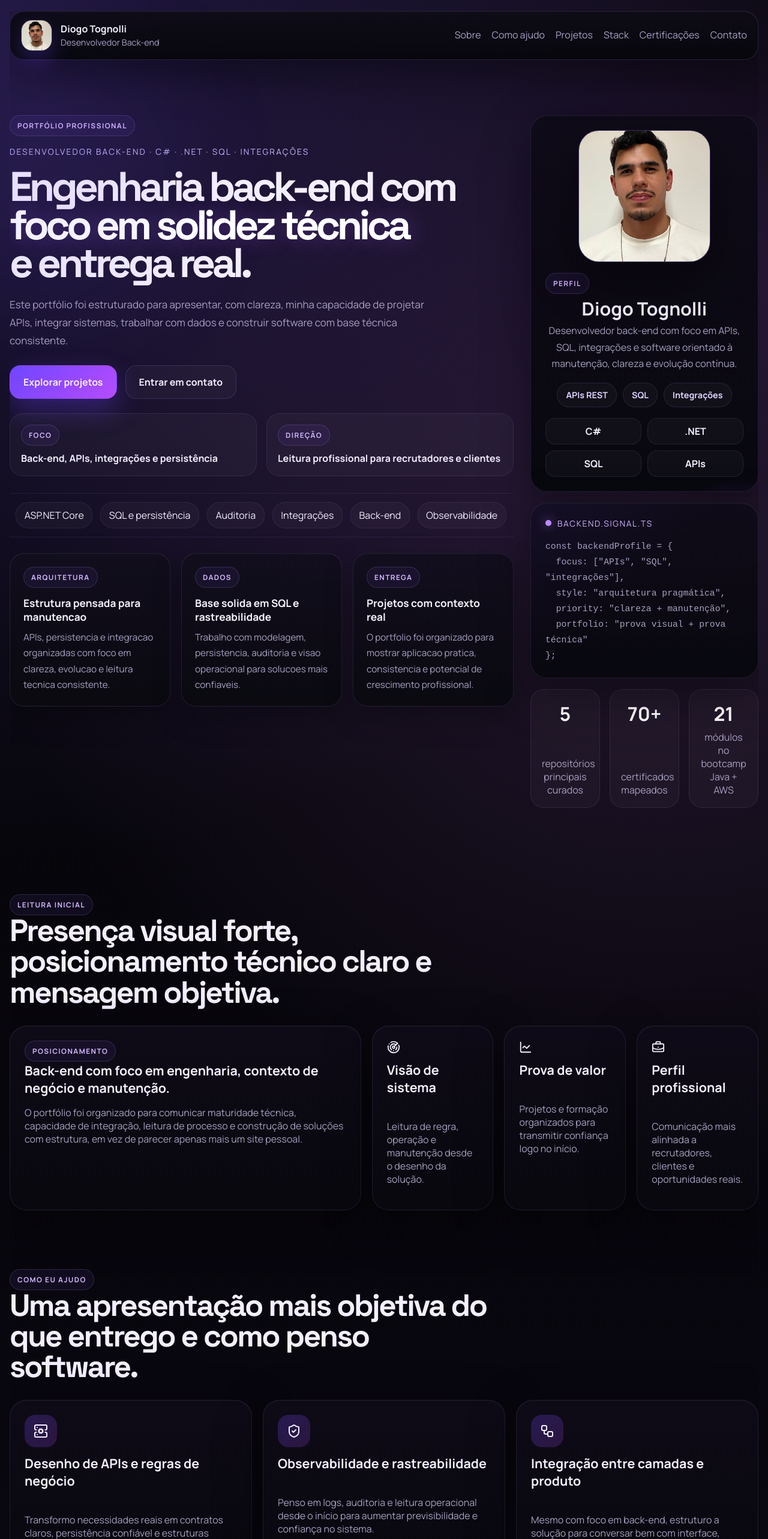
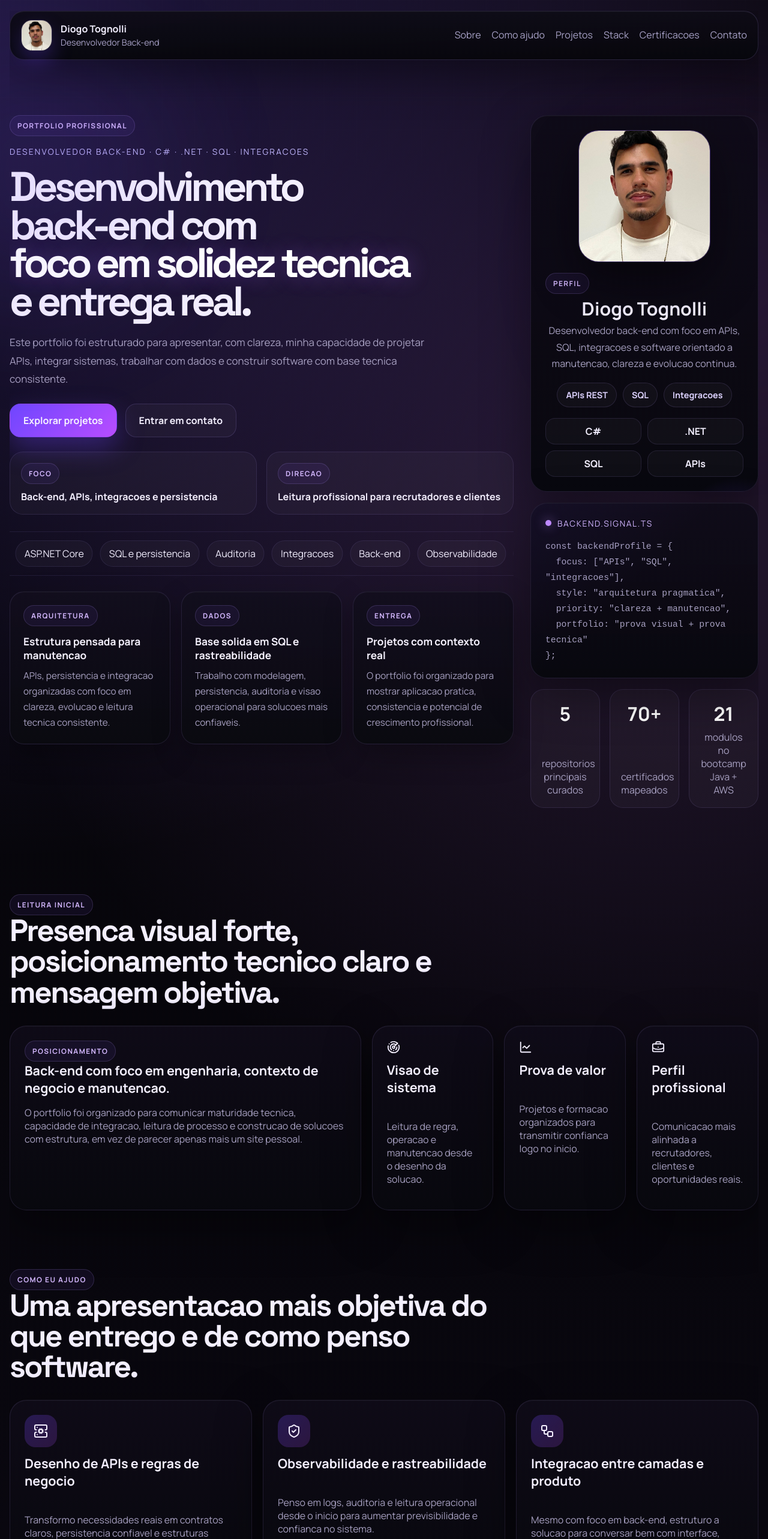
Before and after one commit to Tognolli0/Site, a React (Vite) app: page / in a window 1280 px wide. Shown: the top 2566 px of the page at 60% size. Built offline with nearby package versions, Linux system fonts and the light colour scheme.

Commit message:
fix: clean hero copy and normalize text encoding

```diff
--- a/src/App.tsx
+++ b/src/App.tsx
@@ -43,12 +43,12 @@ const projects: Project[] = [
     title: "AuditService.API",
     tag: "Observabilidade",
     description:
-      "API voltada à auditoria centralizada, rastreabilidade de eventos e leitura operacional entre diferentes sistemas.",
+      "API voltada a auditoria centralizada, rastreabilidade de eventos e leitura operacional entre diferentes sistemas.",
     stack: ["C#", ".NET", "Logs", "SQL"],
     impact: [
-      "Centraliza eventos com contexto de negócio",
-      "Fortalece a rastreabilidade entre fluxos críticos",
-      "Reforça seu posicionamento em back-end",
+      "Centraliza eventos com contexto de negocio",
+      "Fortalece a rastreabilidade entre fluxos criticos",
+      "Reforca seu posicionamento em back-end",
     ],
     href: "https://github.com/Tognolli0/AuditService.API",
   },
@@ -56,38 +56,38 @@ const projects: Project[] = [
     title: "FormularioSetec",
     tag: "Caso real",
     description:
-      "Sistema para logística de viagens com API em ASP.NET Core, persistência estruturada e interface conectada ao processo.",
+      "Sistema para logistica de viagens com API em ASP.NET Core, persistencia estruturada e interface conectada ao processo.",
     stack: ["ASP.NET Core", "React", "PostgreSQL"],
     impact: [
-      "Apresenta um cenário de uso concreto",
+      "Apresenta um cenario de uso concreto",
       "Conecta API, dados e interface com clareza",
       "Passa imagem de entrega completa e consistente",
     ],
     href: "https://github.com/Tognolli0/FormularioSetec",
   },
   {
-    title: "Dashboard Gestão Casal React",
+    title: "Dashboard Gestao Casal React",
     tag: "Produto",
     description:
-      "Aplicação com dashboard, OCR e arquitetura full stack pensada para demonstrar visão de produto e evolução técnica.",
+      "Aplicacao com dashboard, OCR e arquitetura full stack pensada para demonstrar visao de produto e evolucao tecnica.",
     stack: ["React", "ASP.NET Core", "OCR"],
     impact: [
       "Une produto e engenharia em uma mesma entrega",
-      "Adiciona OCR como diferencial técnico",
-      "Amplia o apelo visual e funcional do portfólio",
+      "Adiciona OCR como diferencial tecnico",
+      "Amplia o apelo visual e funcional do portfolio",
     ],
     href: "https://github.com/Tognolli0/Dashboard_Gestao_Casal_React",
   },
   {
     title: "Dashboard Interativo",
-    tag: "Visualização",
+    tag: "Visualizacao",
     description:
-      "Dashboard em Blazor Server com indicadores, leitura visual clara e base para integração em contexto corporativo.",
+      "Dashboard em Blazor Server com indicadores, leitura visual clara e base para integracao em contexto corporativo.",
     stack: ["Blazor", ".NET", "Dashboards"],
     impact: [
       "Mostra variedade sem perder o foco principal",
       "Evidencia capacidade de leitura de indicadores",
-      "Torna o portfólio mais completo e estratégico",
+      "Torna o portfolio mais completo e estrategico",
     ],
     href: "https://github.com/Tognolli0/Dashboard_Interativo",
   },
@@ -98,28 +98,28 @@ const certificateTracks: CertificateTrack[] = [
     title: "Back-end e APIs",
     issuer: "Bradesco + Bootcamp CI&T",
     summary:
-      "Formação em C#, Java, Swagger, tratamento de exceções, orientação a objetos e fundamentos para serviços e APIs.",
+      "Formacao em C#, Java, Swagger, tratamento de excecoes, orientacao a objetos e fundamentos para servicos e APIs.",
     focus: ["C#", "Java", "Swagger", "OOP"],
   },
   {
-    title: "Dados e persistência",
+    title: "Dados e persistencia",
     issuer: "IFRS + Bradesco + AWS",
     summary:
-      "Base em banco de dados, administração, armazenamento, SQL e estruturação de persistência aplicada.",
-    focus: ["SQL", "Persistência", "Administração", "Armazenamento"],
+      "Base em banco de dados, administracao, armazenamento, SQL e estruturacao de persistencia aplicada.",
+    focus: ["SQL", "Persistencia", "Administracao", "Armazenamento"],
   },
   {
     title: "Cloud e infraestrutura",
     issuer: "AWS + SENAI",
     summary:
-      "Fundamentos de nuvem, redes, segurança, monitoramento e infraestrutura para software moderno.",
-    focus: ["Cloud", "Redes", "Segurança", "Monitoramento"],
+      "Fundamentos de nuvem, redes, seguranca, monitoramento e infraestrutura para software moderno.",
+    focus: ["Cloud", "Redes", "Seguranca", "Monitoramento"],
   },
   {
-    title: "Formação complementar",
+    title: "Formacao complementar",
     issuer: "FIAP + SENAI + Udemy",
     summary:
-      "Trilhas em JavaScript, Python, blockchain, LGPD e outras frentes que ampliam repertório técnico e visão de mercado.",
+      "Trilhas em JavaScript, Python, blockchain, LGPD e outras frentes que ampliam repertorio tecnico e visao de mercado.",
     focus: ["JavaScript", "Python", "Blockchain", "LGPD"],
   },
 ];
@@ -127,33 +127,33 @@ const certificateTracks: CertificateTrack[] = [
 const services: Service[] = [
   {
     icon: ServerCog,
-    title: "Desenho de APIs e regras de negócio",
+    title: "Desenho de APIs e regras de negocio",
     description:
-      "Transformo necessidades reais em contratos claros, persistência confiável e estruturas prontas para manutenção e evolução.",
+      "Transformo necessidades reais em contratos claros, persistencia confiavel e estruturas prontas para manutencao e evolucao.",
   },
   {
     icon: ShieldCheck,
     title: "Observabilidade e rastreabilidade",
     description:
-      "Penso em logs, auditoria e leitura operacional desde o início para aumentar previsibilidade e confiança no sistema.",
+      "Penso em logs, auditoria e leitura operacional desde o inicio para aumentar previsibilidade e confianca no sistema.",
   },
   {
     icon: Workflow,
-    title: "Integração entre camadas e produto",
+    title: "Integracao entre camadas e produto",
     description:
-      "Mesmo com foco em back-end, estruturo a solução para conversar bem com interface, processo e objetivos de negócio.",
+      "Mesmo com foco em back-end, estruturo a solucao para conversar bem com interface, processo e objetivos de negocio.",
   },
 ];
 
 const stackGroups = [
   {
     icon: BrainCircuit,
-    title: "Núcleo back-end",
+    title: "Nucleo back-end",
     items: ["C#", ".NET", "ASP.NET Core", "Dapper", "Entity Framework"],
   },
   {
     icon: Database,
-    title: "Dados e persistência",
+    title: "Dados e persistencia",
     items: ["SQL Server", "PostgreSQL", "SQLite", "Modelagem", "Auditoria"],
   },
   {
@@ -166,15 +166,15 @@ const stackGroups = [
 const timeline = [
   {
     title: "Posicionamento",
-    body: "Desenvolvedor back-end com foco em APIs, SQL, integrações e consistência técnica.",
+    body: "Desenvolvedor back-end com foco em APIs, SQL, integracoes e consistencia tecnica.",
   },
   {
     title: "Entrega",
-    body: "Projetos curados para demonstrar aplicação prática, organização e qualidade de construção.",
+    body: "Projetos curados para demonstrar aplicacao pratica, organizacao e qualidade de construcao.",
   },
   {
-    title: "Formação",
-    body: "Evolução contínua em cloud, dados, C#, Java, web e fundamentos sólidos de software.",
+    title: "Formacao",
+    body: "Evolucao continua em cloud, dados, C#, Java, web e fundamentos solidos de software.",
   },
 ];
 
@@ -211,7 +211,7 @@ function App() {
           <a href="#servicos">Como ajudo</a>
           <a href="#projetos">Projetos</a>
           <a href="#stack">Stack</a>
-          <a href="#certificacoes">Certificações</a>
+          <a href="#certificacoes">Certificacoes</a>
           <a href="#contato">Contato</a>
         </nav>
       </header>
@@ -219,16 +219,16 @@ function App() {
       <main>
         <section className="hero">
           <div className="hero-copy">
-            <span className="section-kicker">Portfólio profissional</span>
-            <p className="hero-intro">desenvolvedor back-end · c# · .net · sql · integrações</p>
+            <span className="section-kicker">Portfolio profissional</span>
+            <p className="hero-intro">desenvolvedor back-end · c# · .net · sql · integracoes</p>
             <h1>
-              Engenharia back-end com{" "}
-              <span>foco em solidez técnica</span> e entrega real.
+              Desenvolvimento back-end com{" "}
+              <span>foco em solidez tecnica</span> e entrega real.
             </h1>
             <p className="hero-text">
-              Este portfólio foi estruturado para apresentar, com clareza, minha
+              Este portfolio foi estruturado para apresentar, com clareza, minha
               capacidade de projetar APIs, integrar sistemas, trabalhar com dados
-              e construir software com base técnica consistente.
+              e construir software com base tecnica consistente.
             </p>
 
             <div className="hero-actions">
@@ -243,10 +243,10 @@ function App() {
             <div className="hero-points">
               <article>
                 <span className="mini-heading">Foco</span>
-                <strong>Back-end, APIs, integrações e persistência</strong>
+                <strong>Back-end, APIs, integracoes e persistencia</strong>
               </article>
               <article>
-                <span className="mini-heading">Direção</span>
+                <span className="mini-heading">Direcao</span>
                 <strong>Leitura profissional para recrutadores e clientes</strong>
               </article>
             </div>
@@ -255,9 +255,9 @@ function App() {
               <div className="hero-marquee-track">
                 <span>APIs REST</span>
                 <span>ASP.NET Core</span>
-                <span>SQL e persistência</span>
+                <span>SQL e persistencia</span>
                 <span>Auditoria</span>
-                <span>Integrações</span>
+                <span>Integracoes</span>
                 <span>Back-end</span>
                 <span>Observabilidade</span>
                 <span>Dashboards</span>
@@ -310,13 +310,13 @@ function App() {
                 <span className="card-label">Perfil</span>
                 <h3>Diogo Tognolli</h3>
                 <p>
-                  Desenvolvedor back-end com foco em APIs, SQL, integrações e software
-                  orientado à manutenção, clareza e evolução contínua.
+                  Desenvolvedor back-end com foco em APIs, SQL, integracoes e software
+                  orientado a manutencao, clareza e evolucao continua.
                 </p>
                 <div className="profile-quick-notes">
                   <span>APIs REST</span>
                   <span>SQL</span>
-                  <span>Integrações</span>
+                  <span>Integracoes</span>
                 </div>
               </div>
 
@@ -336,10 +336,10 @@ function App() {
                 </div>
                 <pre>
                   <code>{`const backendProfile = {
-  focus: ["APIs", "SQL", "integrações"],
-  style: "arquitetura pragmática",
-  priority: "clareza + manutenção",
-  portfolio: "prova visual + prova técnica"
+  focus: ["APIs", "SQL", "integracoes"],
+  style: "arquitetura pragmatica",
+  priority: "clareza + manutencao",
+  portfolio: "prova visual + prova tecnica"
 };`}</code>
                 </pre>
               </article>
@@ -347,7 +347,7 @@ function App() {
               <div className="hero-metrics">
                 <article>
                   <strong>5</strong>
-                  <span>repositórios principais curados</span>
+                  <span>repositorios principais curados</span>
                 </article>
                 <article>
                   <strong>70+</strong>
@@ -355,7 +355,7 @@ function App() {
                 </article>
                 <article>
                   <strong>21</strong>
-                  <span>módulos no bootcamp Java + AWS</span>
+                  <span>modulos no bootcamp Java + AWS</span>
                 </article>
               </div>
             </div>
@@ -365,35 +365,35 @@ function App() {
         <section className="content-grid" id="sobre">
           <div className="section-heading">
             <span className="section-kicker">Leitura inicial</span>
-            <h2>Presença visual forte, posicionamento técnico claro e mensagem objetiva.</h2>
+            <h2>Presenca visual forte, posicionamento tecnico claro e mensagem objetiva.</h2>
           </div>
 
           <div className="signal-layout">
             <article className="about-spotlight">
               <span className="card-label">Posicionamento</span>
-              <h3>Back-end com foco em engenharia, contexto de negócio e manutenção.</h3>
+              <h3>Back-end com foco em engenharia, contexto de negocio e manutencao.</h3>
               <p>
-                O portfólio foi organizado para comunicar maturidade técnica,
-                capacidade de integração, leitura de processo e construção de
-                soluções com estrutura, em vez de parecer apenas mais um site pessoal.
+                O portfolio foi organizado para comunicar maturidade tecnica,
+                capacidade de integracao, leitura de processo e construcao de
+                solucoes com estrutura, em vez de parecer apenas mais um site pessoal.
               </p>
             </article>
 
             <div className="signal-cards">
               <article className="feature-card">
                 <Radar size={22} />
-                <h3>Visão de sistema</h3>
-                <p>Leitura de regra, operação e manutenção desde o desenho da solução.</p>
+                <h3>Visao de sistema</h3>
+                <p>Leitura de regra, operacao e manutencao desde o desenho da solucao.</p>
               </article>
               <article className="feature-card">
                 <LineChart size={22} />
                 <h3>Prova de valor</h3>
-                <p>Projetos e formação organizados para transmitir confiança logo no início.</p>
+                <p>Projetos e formacao organizados para transmitir confianca logo no inicio.</p>
               </article>
               <article className="feature-card">
                 <BriefcaseBusiness size={22} />
                 <h3>Perfil profissional</h3>
-                <p>Comunicação mais alinhada a recrutadores, clientes e oportunidades reais.</p>
+                <p>Comunicacao mais alinhada a recrutadores, clientes e oportunidades reais.</p>
               </article>
             </div>
           </div>
@@ -402,7 +402,7 @@ function App() {
         <section className="content-grid" id="servicos">
           <div className="section-heading">
             <span className="section-kicker">Como eu ajudo</span>
-            <h2>Uma apresentação mais objetiva do que entrego e como penso software.</h2>
+            <h2>Uma apresentacao mais objetiva do que entrego e de como penso software.</h2>
           </div>
 
           <div className="service-grid">
@@ -425,7 +425,7 @@ function App() {
         <section className="content-grid" id="projetos">
           <div className="section-heading">
             <span className="section-kicker">Projetos em destaque</span>
-            <h2>Casos selecionados para demonstrar capacidade técnica e aplicação prática.</h2>
+            <h2>Casos selecionados para demonstrar capacidade tecnica e aplicacao pratica.</h2>
           </div>
 
           <div className="project-lab">
@@ -487,7 +487,7 @@ function App() {
         <section className="content-grid" id="stack">
           <div className="section-heading">
             <span className="section-kicker">Stack</span>
-            <h2>Tecnologias apresentadas como mapa de atuação e profundidade técnica.</h2>
+            <h2>Tecnologias apresentadas como mapa de atuacao e profundidade tecnica.</h2>
           </div>
 
           <div className="stack-matrix">
@@ -515,8 +515,8 @@ function App() {
 
         <section className="content-grid" id="certificacoes">
           <div className="section-heading">
-            <span className="section-kicker">Formação técnica</span>
-            <h2>Certificações organizadas em trilhas para destacar evolução e consistência.</h2>
+            <span className="section-kicker">Formacao tecnica</span>
+            <h2>Certificacoes organizadas em trilhas para destacar evolucao e consistencia.</h2>
           </div>
 
           <div className="education-panel">
@@ -556,8 +556,8 @@ function App() {
 
         <section className="content-grid timeline-section">
           <div className="section-heading">
-            <span className="section-kicker">Leitura rápida</span>
-            <h2>Em poucos segundos, o visitante precisa entender três pontos centrais.</h2>
+            <span className="section-kicker">Leitura rapida</span>
+            <h2>Em poucos segundos, o visitante precisa entender tres pontos centrais.</h2>
           </div>
 
           <div className="timeline">
@@ -576,10 +576,10 @@ function App() {
         <section className="cta-section" id="contato">
           <div>
             <span className="section-kicker">Contato</span>
-            <h2>Se a proposta for construir software confiável, esta é a porta de entrada.</h2>
+            <h2>Se a proposta for construir software confiavel, esta e a porta de entrada.</h2>
             <p>
-              O portfólio foi pensado para apresentar valor com clareza. O próximo
-              passo é transformar essa leitura em conversa e oportunidade.
+              O portfolio foi pensado para apresentar valor com clareza. O proximo
+              passo e transformar essa leitura em conversa e oportunidade.
             </p>
           </div>
 
@@ -613,7 +613,7 @@ function App() {
               rel="noreferrer"
             >
               <FolderGit2 size={18} />
-              <span>Repositórios</span>
+              <span>Repositorios</span>
             </a>
           </div>
         </section>
```
